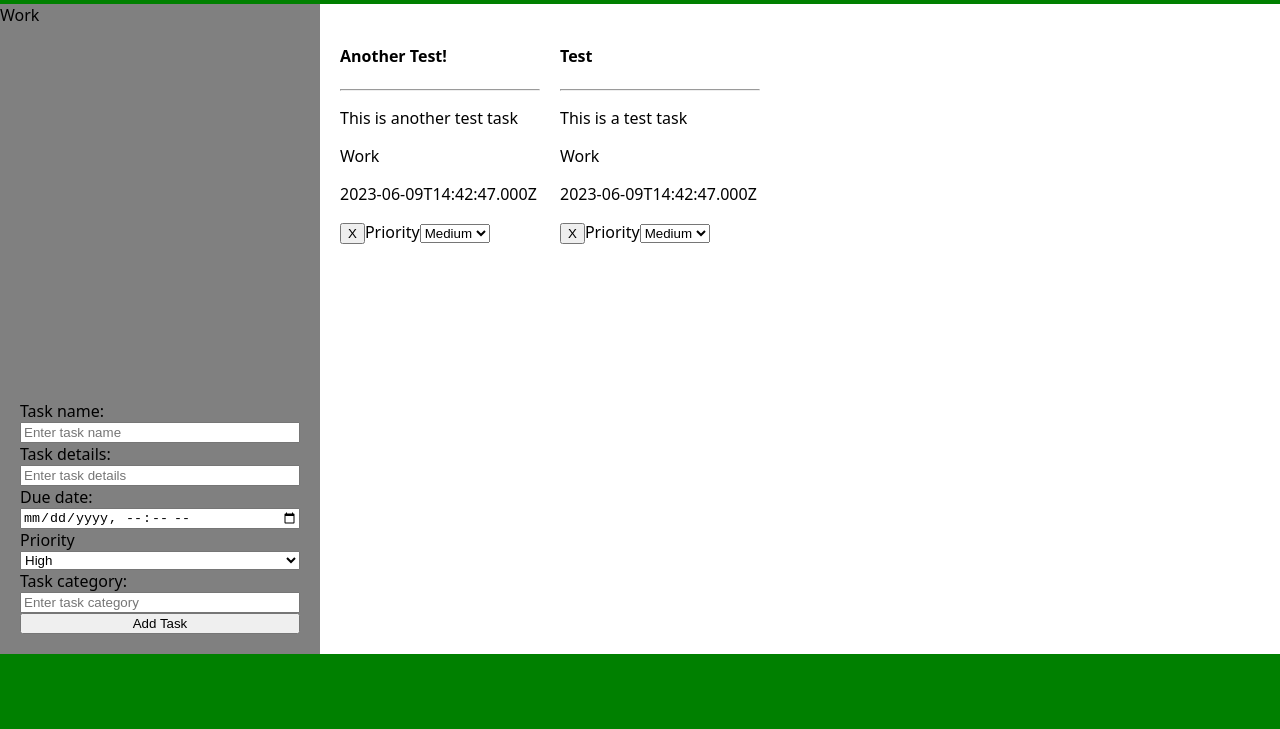
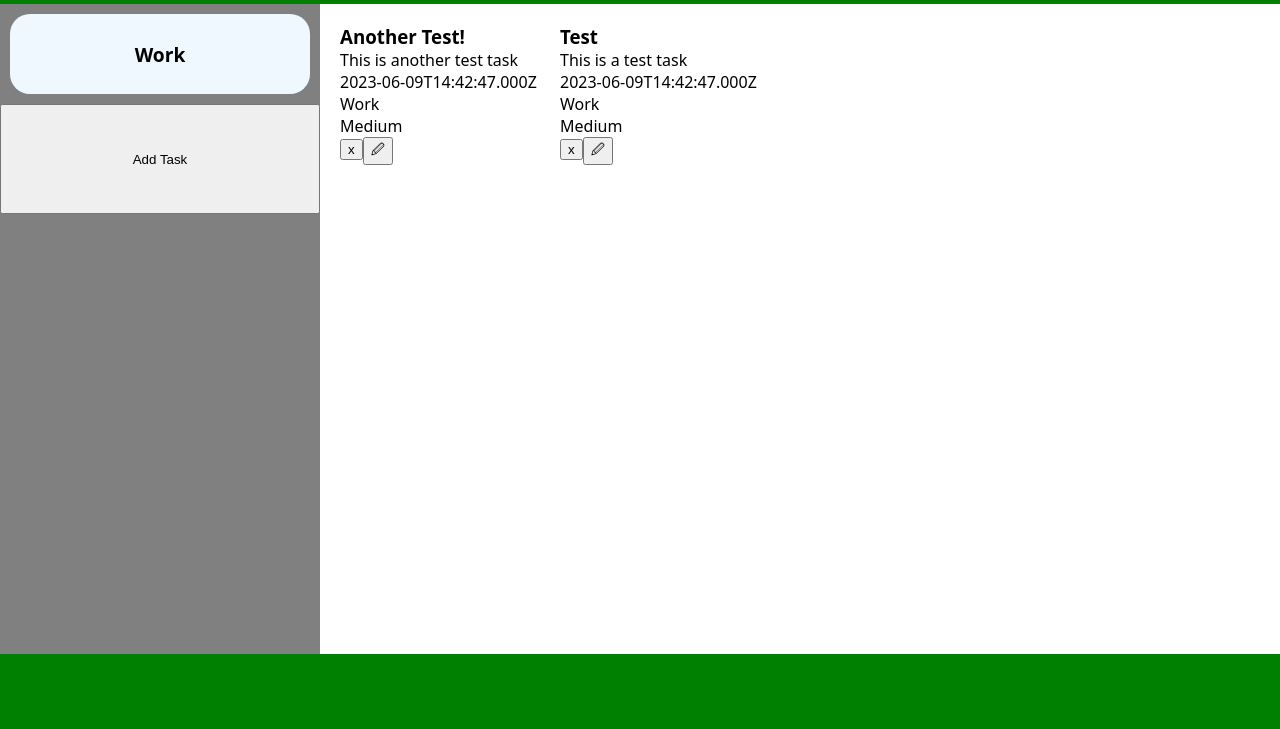
Before and after one commit to SnackSquid/to-do-list, a website built with webpack: page dist/index.html in a window 1280 px wide. Shown: the part 71-800 px from the top of the page. Built offline with nearby package versions, Linux system fonts and the light colour scheme.

Commit message:
Install date-fns and begin to create the task editing process

```diff
--- a/src/css/style.css
+++ b/src/css/style.css
@@ -4,6 +4,16 @@
 
 body {
   margin: 0;
+  margin: 0;
+}
+
+h1, h2, h3, h4, h5, p {
+  padding: 0;
+  margin: 0;
+}
+
+button:hover {
+  background-color: lightgrey;
 }
 
 .main {
@@ -18,11 +28,31 @@ body {
 .taskCreator {}
 
 .header {
+  display: grid;
+  align-items: center;
   grid-column: 1 / 4;
   grid-row: 1 / 2;
   position: sticky;
   display: flex;
   background-color: green;
+}
+
+.title {
+  margin: 0;
+  padding-left: 20px;
+  font-family: 'Lucida Handwriting';
+  color: white;
+}
+
+.categoryCard {
+  display: grid;
+  align-items: center;
+  justify-content: center;
+  background-color: aliceblue;
+  border-radius: 20px;
+  margin: 10px;
+  font-size: larger;
+  font-weight: 700;
 }
 
 .sidebar {
@@ -56,3 +86,7 @@ body {
   display: flex;
   background-color: green;
 }
+
+.hidden {
+  display: none;
+}
--- a/src/index.js
+++ b/src/index.js
@@ -6,13 +6,11 @@ import Task from './modules/task';
 import logicController from './modules/logicController';
 import storageController from './modules/storageController';
 
+// check to make sure local storage is enabled
 if (storageController.storage) {
 } else {
-  // create JSON to store tasks
-  const taskList = {
-    "tasks": [],
-    "deleted": []
-  }
+  // gotta have it
+  alert("Local storage needs to be enabled for app to work.")
 }
 
 // test stuff, delete later
@@ -20,25 +18,10 @@ const testDate = new Date();
 const testTask =  new Task('6241b155328acadfdfa617e96e712354', 'Test', 'This is a test task', testDate, 'Medium', 'Work');
 const testTask2 = new Task('9e92eede76647328dd2901be2b91b', 'Another Test!', 'This is another test task', testDate, 'Medium', 'Work');
 
-
-
+// test tasks
 testTask.storeTask();
 testTask2.storeTask();
 
 // load the page
 contentDisplay.loadPage();
 contentDisplay.taskLoader();
-
-
-// select active objects and add appropriate event listeners
-
-const taskButton = document.querySelector('.add');
-//taskList["tasks"][0].removeFromList();
-
-const removeTask = document.querySelectorAll('.close');
-removeTask.forEach(button => button.addEventListener('click', contentDisplay.taskRemover));
-
-const addTask = document.getElementById('submitButton');
-addTask.addEventListener('click', logicController.taskCreator);
-
-taskButton.addEventListener('click', logicController.IDGenerator)
--- a/src/modules/DOMController.js
+++ b/src/modules/DOMController.js
@@ -1,127 +1,192 @@
 import logicController from "./logicController";
-import uniq from 'lodash/uniq';
+import uniq from "lodash/uniq";
 import HTMLController from "./HTMLController";
 
 const contentDisplay = (() => {
-
   const makeSidebar = () => {
-    const keys = Object.keys(localStorage)
+    const keys = Object.keys(localStorage);
     const categories = [];
     for (let i = 0; i < keys.length; i++) {
-      const temp = JSON.parse(localStorage.getItem(keys[i]))
-      categories.push(temp["category"])
+      const temp = JSON.parse(localStorage.getItem(keys[i]));
+      categories.push(temp["category"]);
     }
-    const cleanList = uniq(categories)
+    const cleanList = uniq(categories);
 
     for (let i = 0; i < cleanList.length; i++) {
-      const categoryDiv = HTMLController.makeDiv('category', '.sidebar')
+      const categoryDiv = HTMLController.makeDiv("categoryCard", ".sidebar");
       categoryDiv.innerText = cleanList[i];
     }
-
-  }
+  };
   const loadPage = () => {
     // variables to easily change where items are anchored
-    const taskCreatorCard = '.taskCreator';
-    const taskInput = '.taskInput';
-    const main = '.main';
-    const sideBar = '.sidebar';
+    const taskCreatorCard = ".taskCreator";
+    const taskInput = ".taskInput";
+    const main = ".main";
+    const sideBar = ".sidebar";
 
     // build the page main div is the anchor of the page
-    HTMLController.makeDiv('main', 'body');
-    // header
-    HTMLController.makeDiv('header', main);
-    // sidebar will also display special categories
-    HTMLController.makeDiv('sidebar', main);
+    HTMLController.makeDiv("main", "body");
+    // header and title
+    HTMLController.makeDiv("header", main);
+    HTMLController.makeHeader("title", ".header", 1, "To-Do-ification");
+    // sidebar will also display task categories
+    HTMLController.makeDiv("sidebar", main);
     makeSidebar();
-    HTMLController.makeDiv('board', main);
+    // create the "board" that displays task cards
+    HTMLController.makeDiv("board", main);
+    // create a form to attach the task creation inputs to
+    HTMLController.makeDiv("taskCreator", main);
+    const taskInputCard = HTMLController.makeForm("taskInput", main);
+    taskInputCard.classList.add("hidden");
+    // create input fields for the task creation form
+    const titleInput = HTMLController.makeInput(
+      "title",
+      taskInput,
+      "text",
+      "Task name:"
+    );
+    const detailsInput = HTMLController.makeInput(
+      "details",
+      taskInput,
+      "text",
+      "Task details:"
+    );
+    const dateInput = HTMLController.makeInput(
+      "due",
+      taskInput,
+      "datetime-local",
+      "Due date:"
+    );
+    const selectInput = HTMLController.makeSelect(
+      "priority",
+      taskInput,
+      ["High", "Medium", "Low"],
+      "Priority"
+    );
+    const categoryInput = HTMLController.makeInput(
+      "category",
+      taskInput,
+      "text",
+      "Task category:"
+    );
+    const submitButton = HTMLController.makeButton(
+      "add",
+      taskInput,
+      "Add Task",
+      "submit"
+    );
+    // create button to show the taskInputCard
+    const showTask = HTMLController.makeButton(
+      "showTask",
+      sideBar,
+      "Add Task",
+      "submit"
+    );
+    // set special IDs for grabbing data on submit button click
+    // I know I should just edit the HTML maker module but this is faster for now
+    titleInput.id = "titleInput";
+    detailsInput.id = "detailsInput";
+    dateInput.id = "dateInput";
+    selectInput.id = "selectInput";
+    categoryInput.id = "categoryInput";
+    submitButton.id = "submitButton";
+    // footer
+    HTMLController.makeDiv("footer", main);
 
-    // create a form to attach the task creation inputs to
-    HTMLController.makeDiv('taskCreator', main);
-    HTMLController.makeForm('taskInput', sideBar);
-    // create input fields for the task creation form
-    const nameInput = HTMLController.makeInput('name', taskInput, 'text', 'Task name:');
-    const detailsInput = HTMLController.makeInput('details', taskInput, 'text', 'Task details:');
-    const dateInput = HTMLController.makeInput('due', taskInput, 'datetime-local', 'Due date:');
-    const selectInput = HTMLController.makeSelect('priority', taskInput, ['High', 'Medium', 'Low'], 'Priority');
-    const categoryInput = HTMLController.makeInput('category', taskInput, 'text', 'Task category:');
-    const submitButton = HTMLController.makeButton('add', taskInput, 'Add Task', 'submit');
-    // set special IDs for grabbing data on submit button click
-    nameInput.id = 'nameInput';
-    detailsInput.id = 'detailsInput';
-    dateInput.id = 'dateInput';
-    selectInput.id = 'selectInput';
-    categoryInput.id = 'categoryInput';
-    submitButton.id = 'submitButton';
-    // footer
-    HTMLController.makeDiv('footer', main);
+    const taskButton = document.querySelector(".add");
 
-    const taskButton = document.querySelector('.add');
-
-    submitButton.addEventListener('click', logicController.taskCreator);
-  }
+    submitButton.addEventListener("click", logicController.taskCreator);
+  };
 
   const destroyPage = () => {
-    const div = document.querySelector('.main')
+    const div = document.querySelector(".main");
     div.remove();
-  }
+  };
 
   const reloadPage = () => {
     destroyPage();
     loadPage();
     taskLoader();
-  }
+  };
 
   const taskLoader = () => {
-
     for (let i = 0; i < localStorage.length; i++) {
       // select the task board to append the new element to
-      const board = '.board';
+      const board = ".board";
       // select the current task
       const key = Object.keys(localStorage)[i];
       const task = JSON.parse(localStorage.getItem(key));
       // create the elements needed for the task card
-      const div = HTMLController.makeDiv('taskCard', board);
+      const div = HTMLController.makeDiv("taskCard", board);
       div.id = task.id;
 
-      const title = document.createElement('h4');
-      const divider = document.createElement('hr');
-      const details = document.createElement('p');
-      const due = document.createElement('p');
-      const category = document.createElement('p');
-
-      // assign && render the info in the task object
-      title.textContent = task.title;
-      details.textContent = task.details;
-      due.textContent = task.due;
-      category.textContent = task.category;
-
-      div.appendChild(title);
-      div.appendChild(divider);
-      div.appendChild(details);
-      div.appendChild(category);
-      div.appendChild(due);
+      // create the task fields and render the data, using variable names for readability
+      const title = HTMLController.makeHeader("taskTitle", div, 3, task.title);
+      const divider = document.createElement("hr");
+      const details = HTMLController.makeP("details", div, task.details);
+      const due = HTMLController.makeP("due", div, task.due);
+      const category = HTMLController.makeP("category", div, task.category);
+      const priority = HTMLController.makeP("priority", div, task.priority);
 
       // since task IDs are based off of MD5s, we need to use CSS.escape to handle the IDs that start with numbers
-      HTMLController.makeButton('close', `#${CSS.escape(task.id)}`, 'X', 'button')
-      const select = HTMLController.makeSelect('priority', `#${CSS.escape(task.id)}`, ['High', 'Medium', 'Low'], 'Priority');
+      // create the close/edit/priority button on task cards
+      HTMLController.makeButton(
+        "close",
+        `#${CSS.escape(task.id)}`,
+        "x",
+        "button"
+      );
+      HTMLController.makeButton(
+        "edit",
+        `#${CSS.escape(task.id)}`,
+        "🖉",
+        "button"
+      );
 
-      select.value = task.priority;
-
-      const removeTask = document.querySelectorAll('.close');
-      removeTask.forEach(button => button.addEventListener('click', taskRemover));
+      const removeTask = document.querySelectorAll(".close");
+      removeTask.forEach((button) =>
+        button.addEventListener("click", taskRemover)
+      );
+      const editTask = document.querySelectorAll(".edit");
+      editTask.forEach((button) =>
+        button.addEventListener("click", taskEditor)
+      );
     }
-
-  }
+  };
 
   const taskRemover = (click) => {
     click.stopPropagation();
     const taskID = click.target.parentElement.id;
     logicController.taskDestroyer(taskID);
     reloadPage();
-  }
+  };
 
-  return { loadPage, destroyPage, reloadPage, taskLoader, taskRemover }
+  const taskEditor = (click) => {
+    click.stopPropagation();
+    const taskID = click.target.parentElement.id;
+    const task = JSON.parse(localStorage.getItem(taskID));
+    const taskInput = document.querySelector(".taskInput");
+    taskInput.classList.remove("hidden");
+    const title = document.getElementById("titleInput");
+    const details = document.getElementById("detailsInput");
+    const due = document.getElementById("dateInput");
+    const priority = document.getElementById("selectInput")
+    const category = document.getElementById("categoryInput")
+    title.value = task.title;
+    details.value = task.details;
+    due.value = task.due;
+    console.log(due.value)
 
+  };
+
+  return {
+    loadPage,
+    destroyPage,
+    reloadPage,
+    taskLoader,
+    taskRemover,
+    taskEditor,
+  };
 })();
 
 export default contentDisplay;
--- a/src/modules/HTMLController.js
+++ b/src/modules/HTMLController.js
@@ -10,24 +10,35 @@ const HTMLController = (() => {
     return div;
   }
 
-  const makeHeader = (headerClass, parentIdentifier, headerLevel) => {
-    // select the parent to attach the new div to and create a div
-    const parent = document.querySelector(parentIdentifier);
+  const makeHeader = (headerClass, parentIdentifier, headerLevel, text) => {
     const headerTotal = 'h' + headerLevel;
     const header = document.createElement(headerTotal);
+    if (typeof parentIdentifier == 'object') {
+      parentIdentifier.appendChild(header)
+    } else {
+      // select the parent to attach the new div to and create a div
+      const parent = document.querySelector(parentIdentifier);
+      parent.appendChild(header);
+    }
     // add the div class and append it to the parent
     header.classList.add(headerClass);
-    parent.appendChild(div);
+    header.innerText = text;
+
     return header;
   }
 
   const makeP = (pClass, parentIdentifier, innerText) => {
     // select the parent to attach the new div to and create a div
-    const parent = document.querySelector(parentIdentifier);
     const p = document.createElement('p');
+    if ((typeof parentIdentifier) == 'object') {
+      parentIdentifier.appendChild(p)
+    }else {
+      const parent = document.querySelector(parentIdentifier);
+      parent.appendChild(p);
+    }
     // add the div class and append it to the parent
     p.classList.add(pClass);
-    parent.appendChild(p);
+
     if (innerText != null) {
       p.innerText = innerText;
     }
@@ -76,7 +87,7 @@ const HTMLController = (() => {
     }
     // add class, set input value and type then append
     label.classList.add(fieldClass);
-    label.for = fieldClass;
+    label.htmlFor = fieldClass;
     input.placeholder = `Enter task ${fieldClass}`;
     input.type = type;
     input.title = fieldClass;
```
Also changed, not shown: src/modules/logicController.js (+15 -4 lines).
